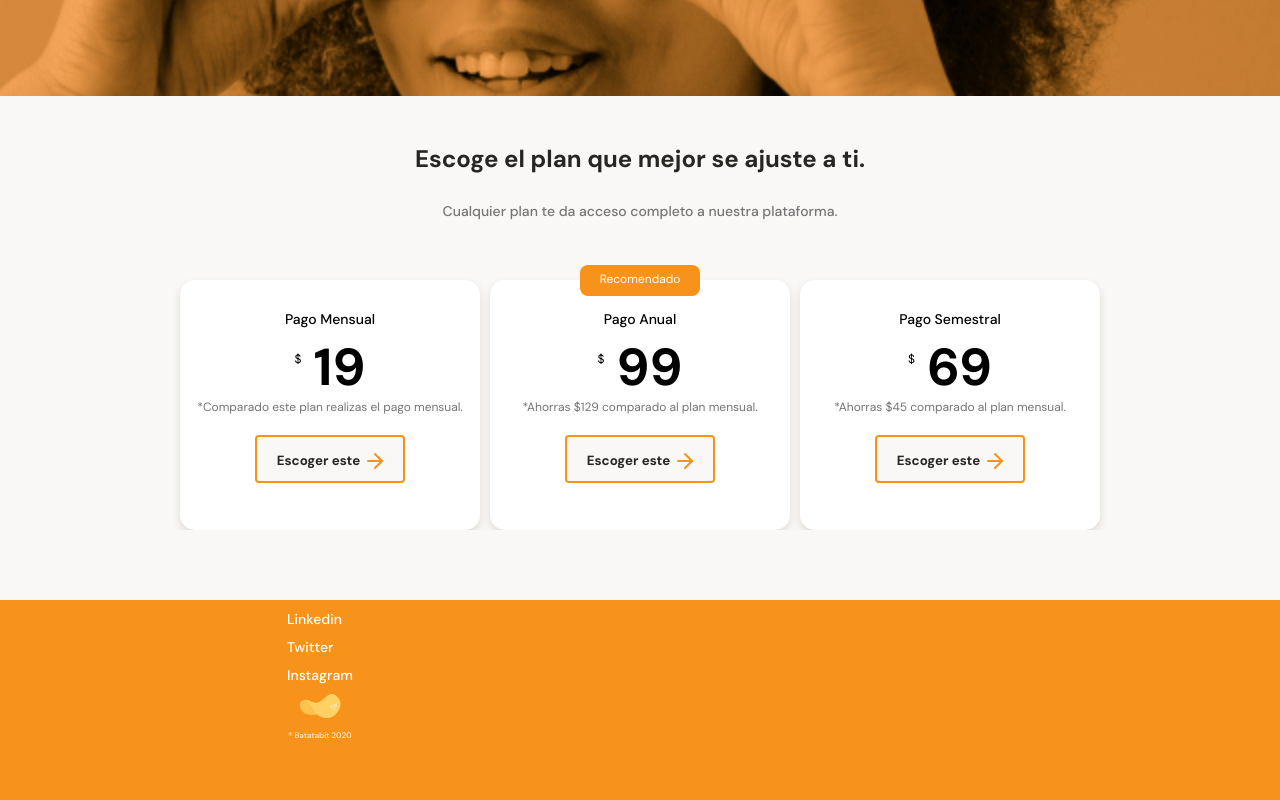
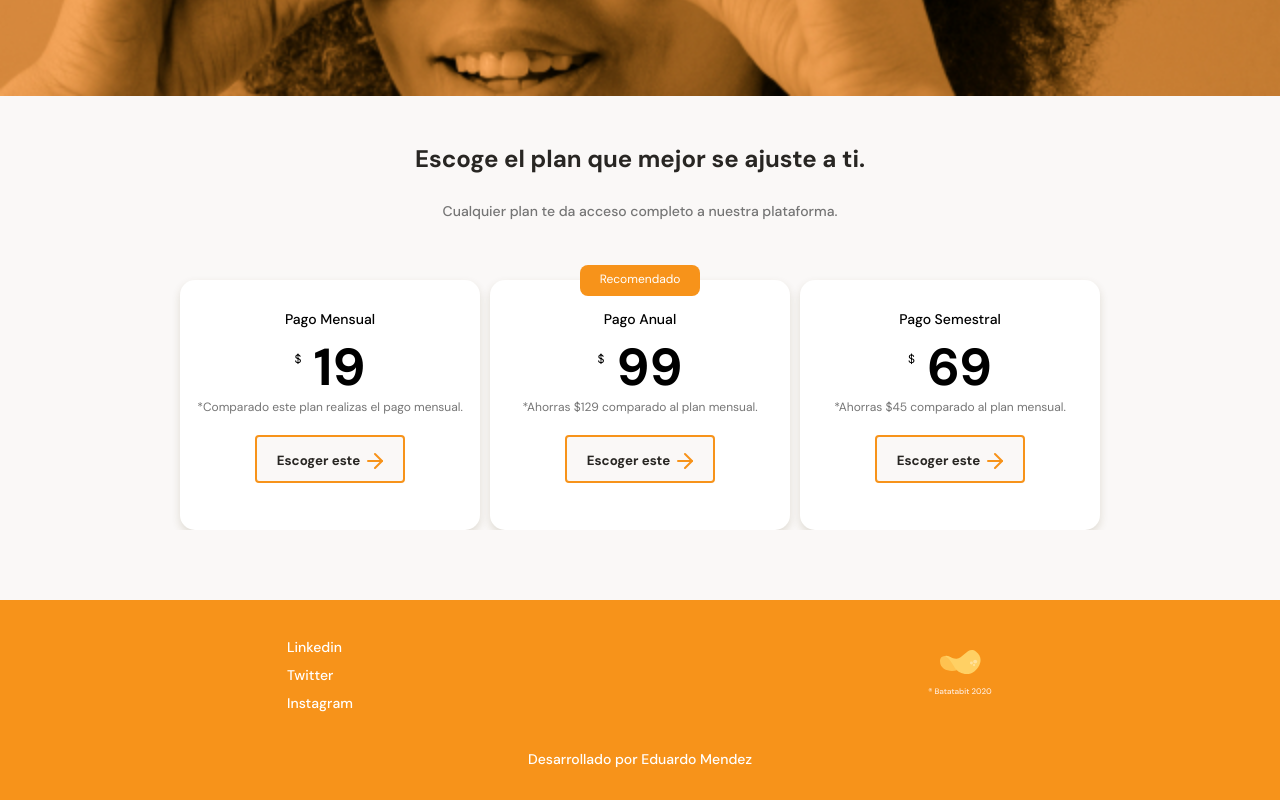
Before and after one commit to edmedev/batatabit, a plain HTML site: page index.html in a window 1280 px wide. Shown: the part 1989-2789 px from the top of the page. Drawn offline with Linux system fonts and the light colour scheme.

Commit message:
update index.html

```diff
--- a/index.html
+++ b/index.html
@@ -180,15 +180,20 @@
         </section>
     </main>
     <footer>
-        <section class="left">
-            <ul>
-                <li><a href="https://www.linkedin.com/company/batatabit">Linkedin</a></li>
-                <li><a href="https://www.twitter.com/bitbatata">Twitter</a></li>
-                <li><a href="https://www.instagram.com/batatabit">Instagram</a></li>
-            </ul>
+        <section class="footer-section">
+            <div class="left">
+                <ul>
+                    <li><a href="https://www.linkedin.com/company/batatabit">Linkedin</a></li>
+                    <li><a href="https://www.twitter.com/bitbatata">Twitter</a></li>
+                    <li><a href="https://www.instagram.com/batatabit">Instagram</a></li>
+                </ul>
+            </div>
+            <div class="right">
+                <img src="./assets/imgs/logo_footer.svg" alt="Logo de Batatabit 2020" />
+            </div>
         </section>
-        <section class="right">
-            <img src="./assets/imgs/logo_footer.svg" alt="Logo de Batatabit 2020" />
+        <section class="developed">
+            <h3>Desarrollado por Eduardo Mendez</h3>
         </section>
     </footer>
 </body>
```
